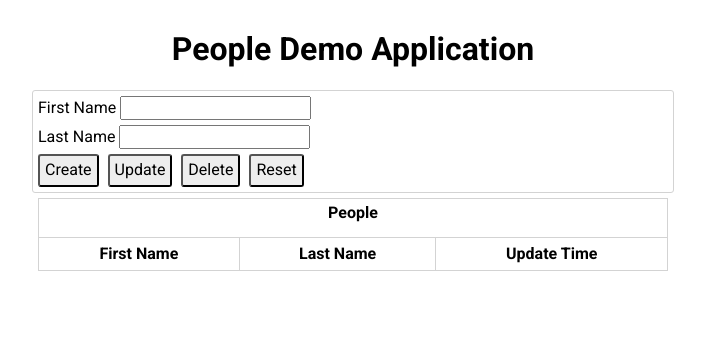
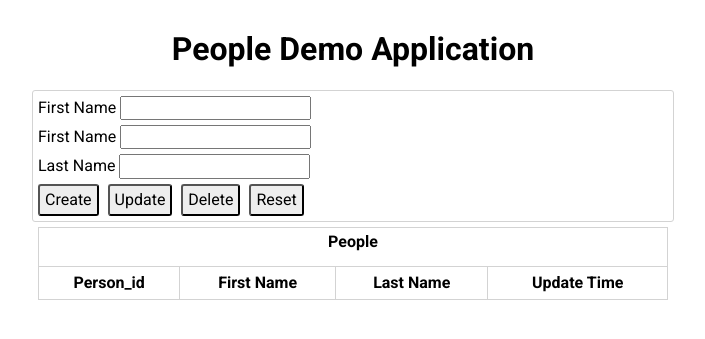
Before and after one commit to stefkwan-h8/h8flask, a Python web app: template templates/home.html in a window 1280 px wide. Shown: the top 339 px of the page, without its empty margins (287-992 px from the left). Run offline with Jinja, Linux system fonts and the light colour scheme; the template is opened without the code that fills it, so the values that code supplies are empty.

Commit message:
Update home.html

```diff
--- a/templates/home.html
+++ b/templates/home.html
@@ -6,7 +6,7 @@
     <link rel="stylesheet" href="https://cdnjs.cloudflare.com/ajax/libs/normalize/8.0.0/normalize.min.css">
     <link rel="stylesheet" href="static/css/home.css">
     <script
-      src="https://code.jquery.com/jquery-3.3.1.min.js"
+      src="http://code.jquery.com/jquery-3.3.1.min.js"
       integrity="sha256-FgpCb/KJQlLNfOu91ta32o/NMZxltwRo8QtmkMRdAu8="
       crossorigin="anonymous">
     </script>
@@ -15,6 +15,10 @@
     <div class="container">
         <h1 class="banner">People Demo Application</h1>
         <div class="section editor">
+            <label for="person_id">First Name
+                <input id="person_id" type="text" />
+            </label>
+            <br />
             <label for="fname">First Name
                 <input id="fname" type="text" />
             </label>
@@ -33,6 +37,7 @@
                 <caption>People</caption>
                 <thead>
                     <tr>
+                        <th>Person_id</th>
                         <th>First Name</th>
                         <th>Last Name</th>
                         <th>Update Time</th>
```
